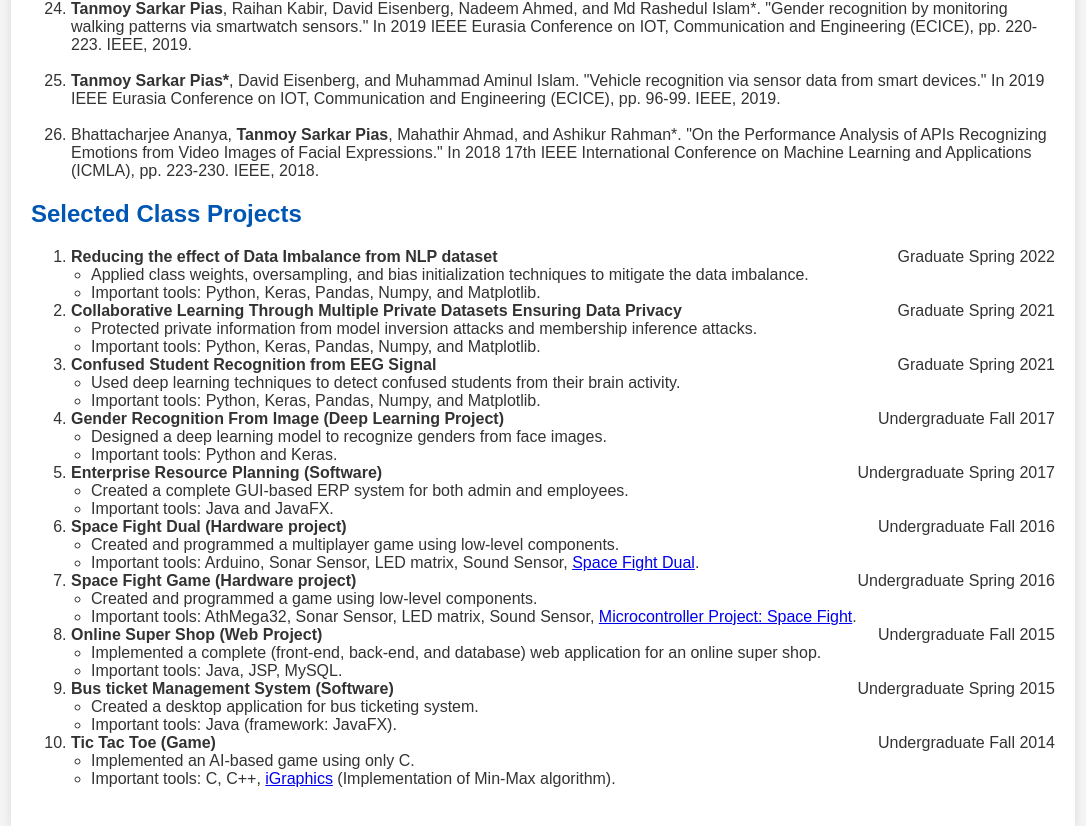
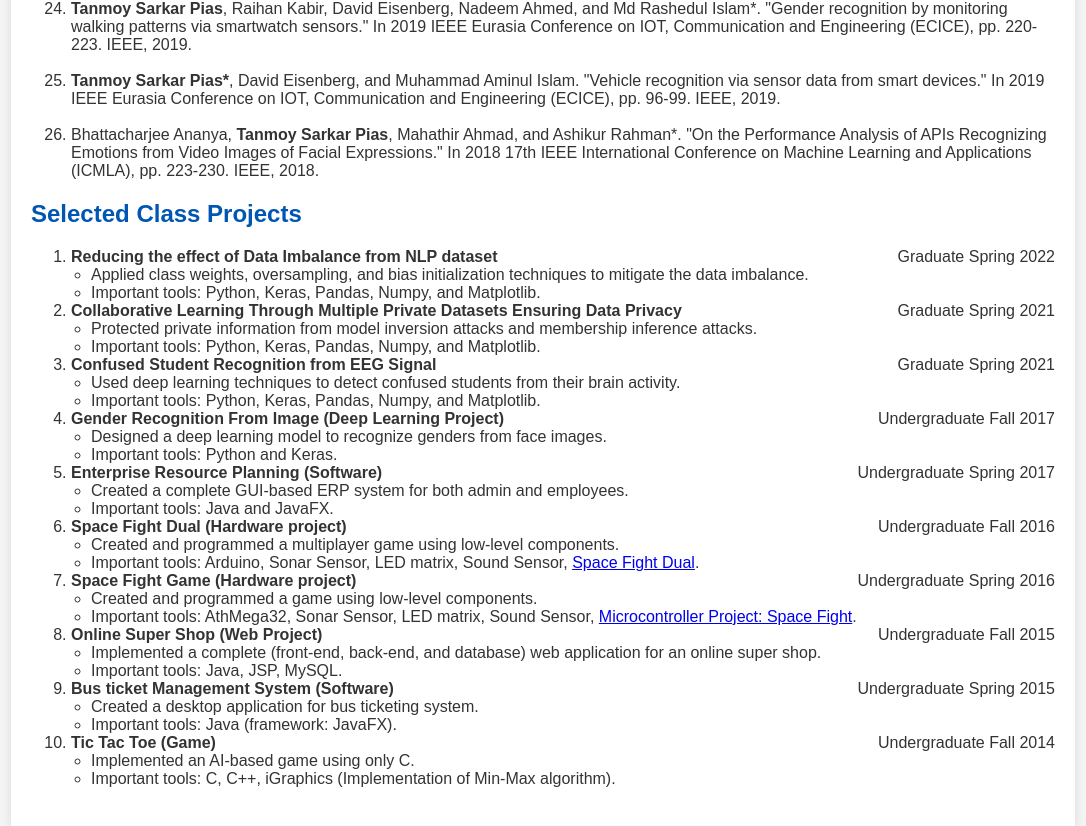
Before and after one commit to PiasTanmoy/Tanmoy_CV, a plain HTML site: page index.html in a window 1280 px wide. Shown: the part 3523-4349 px from the top of the page, without its empty margins (97-1183 px from the left). Drawn offline with Linux system fonts and the light colour scheme.

Commit message:
Update index.html

```diff
--- a/index.html
+++ b/index.html
@@ -296,7 +296,7 @@
                 <li><strong>Tic Tac Toe (Game)</strong> <span style="float: right;">Undergraduate Fall 2014</span>
                     <ul>
                         <li>Implemented an AI-based game using only C.</li>
-                        <li>Important tools: C, C++, <a href="#">iGraphics</a> (Implementation of Min-Max algorithm).</li>
+                        <li>Important tools: C, C++, iGraphics (Implementation of Min-Max algorithm).</li>
                     </ul>
                 </li>
             </ol>
```
